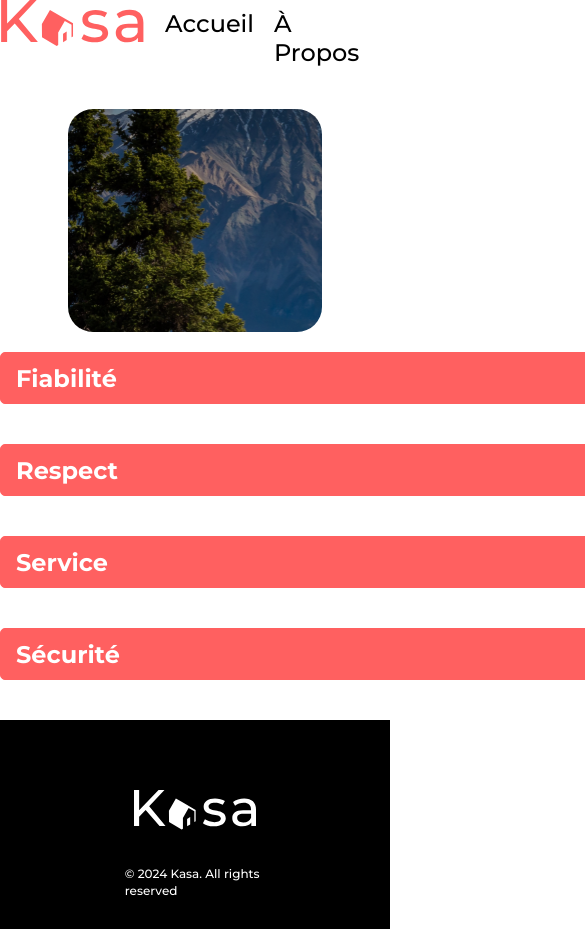
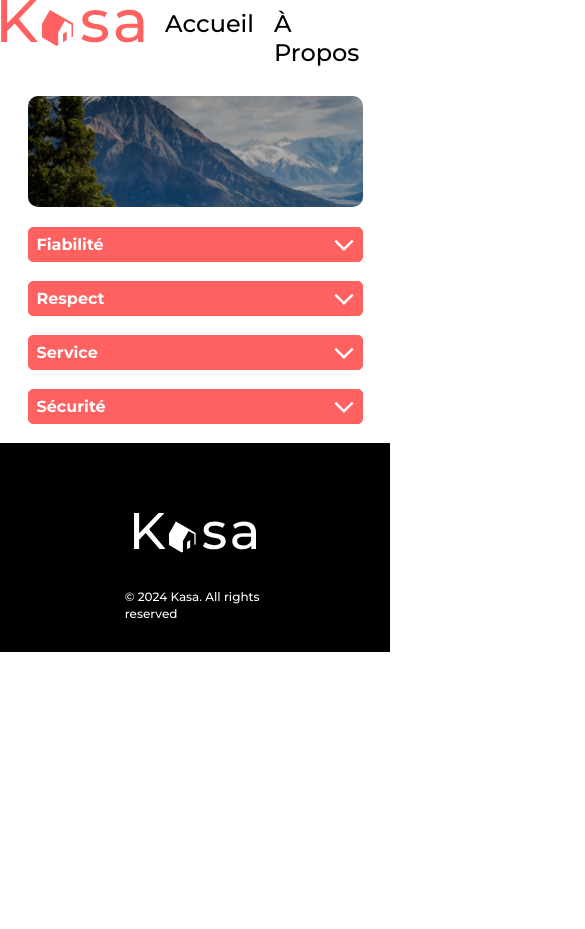
Before and after one commit to OCenjoyer/react-kasa, a React (Create React App) app: page /about in a window 390 px wide. Shown: the top 929 px of the page, 585 px wide, since content can reach past the window. After the commit the page ends 844 px from the top, so only its background shows below. Built offline with nearby package versions, Linux system fonts and the light colour scheme.

Commit message:
responsive des collapses

```diff
--- a/src/components/abt_banner/Abt_Banner.scss
+++ b/src/components/abt_banner/Abt_Banner.scss
@@ -11,3 +11,16 @@
     justify-content: center;
     margin-top: 63px;
 }
+
+@media (max-width: 768px) {
+    .abtBackground {
+      width: 335px;
+      height: 111px;
+      border-radius: 10px;
+      margin-top: 30px;
+    }
+
+    .banner-text {
+      font-size: 26px;
+    }
+  }
--- a/src/components/collapse/Collapse.jsx
+++ b/src/components/collapse/Collapse.jsx
@@ -24,7 +24,7 @@ export default function Collapse(props) {
           src={Chevron}
           alt="chevron down"
           className={toggle ? 'rotated' : ''}
-        />
+          />
         </div>
       </div>
       <div
--- a/src/components/collapse/Collapse.scss
+++ b/src/components/collapse/Collapse.scss
@@ -63,3 +63,37 @@
         transition: 0.4s ease-in-out;
       }
   }
+
+  @media (max-width: 768px) {
+    .collapse-about {
+        &__visible {
+            width: 335px;
+            height: 35px;
+            margin-bottom: -1px;
+        }
+    }
+  }
+
+  @media (max-width: 768px) {
+    .collapse-about {
+        &__visible {
+            padding: 8px;
+            h2 {
+                font-size: 16px;
+            }
+        }
+
+        &__toggle {
+            p {
+                font-size: 14px;
+                padding-left: 50px;
+                width: 90%;
+                max-width: 100%;
+                display: -webkit-box;
+                -webkit-box-orient: vertical;
+                -webkit-line-clamp: 9;
+                overflow: hidden;
+            }
+        }
+    }
+}
```
